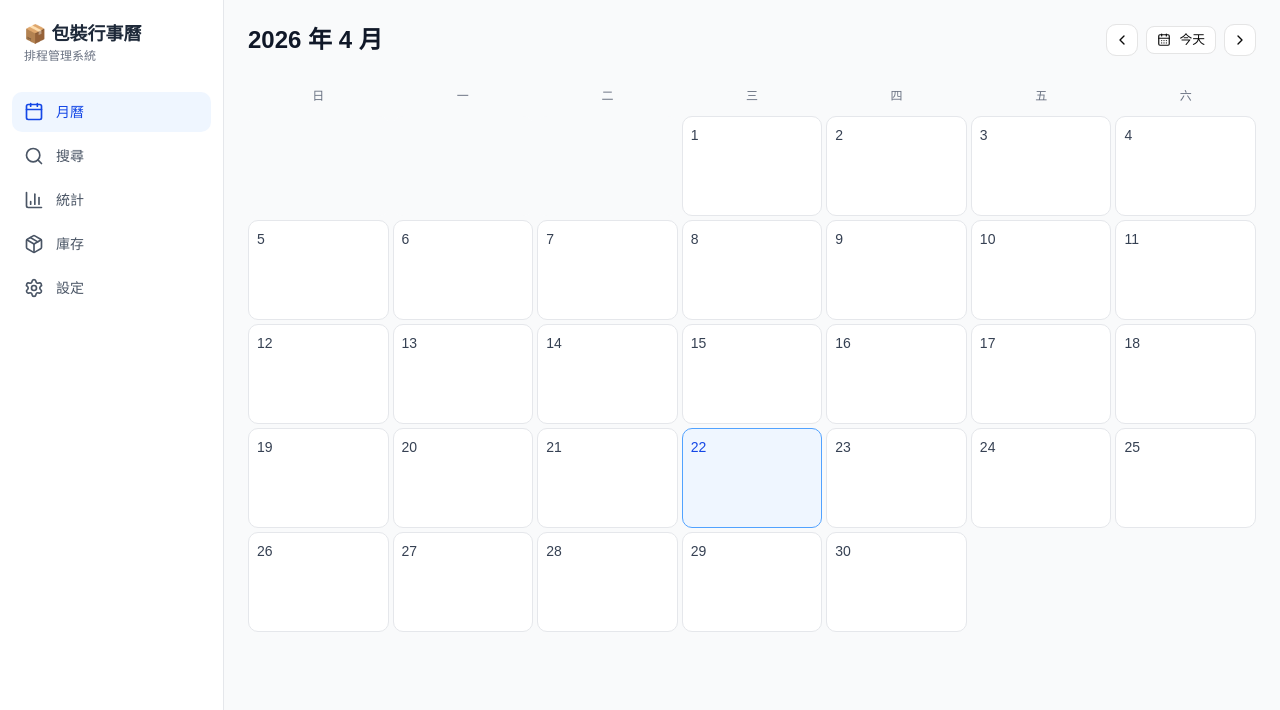
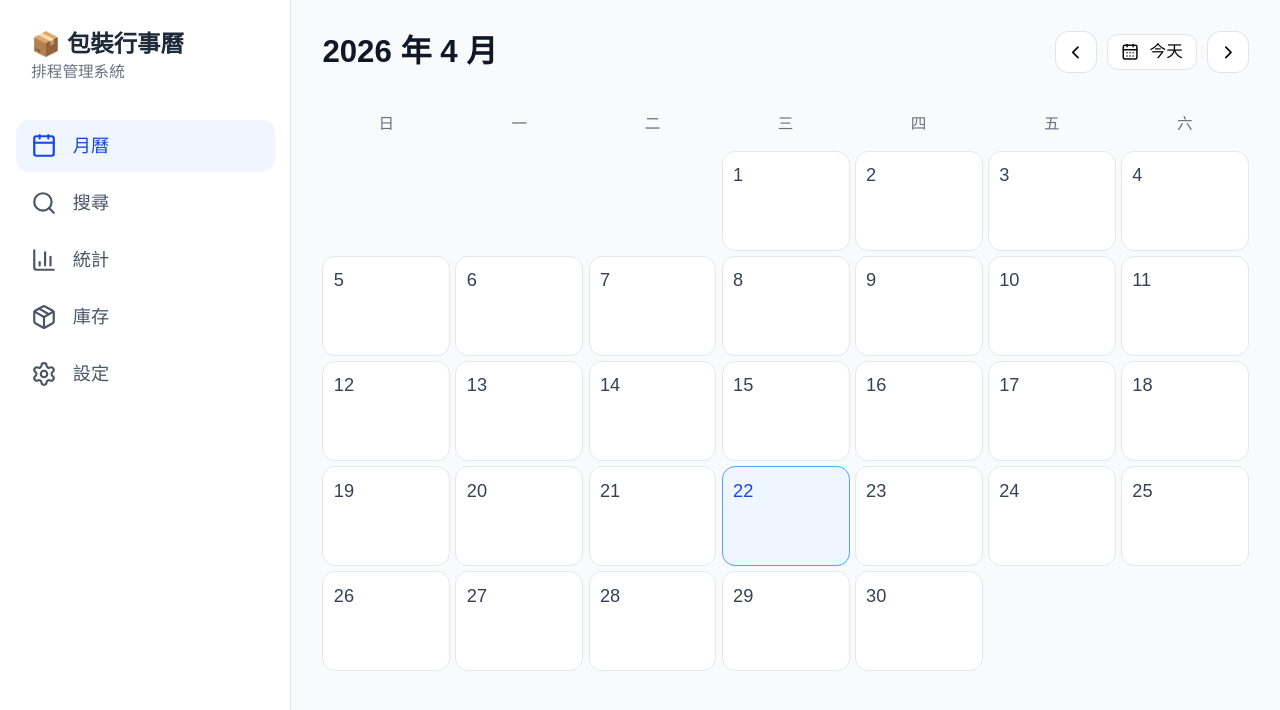
Before and after one commit to sf86261c/packaging-calendar, a Next.js app: page /calendar in a window 1280 px wide. Shown: the top 710 px of the page. Built offline with nearby package versions, Linux system fonts and the light colour scheme; no server answers; the database is empty.

Commit message:
feat: 整體字體與間距放大 1.3 倍
html { font-size: 130% } — Tailwind 4 以 rem 為基底，動 root 即可
讓所有字體、padding、margin、size class 全部按比例放大。

```diff
--- a/src/app/globals.css
+++ b/src/app/globals.css
@@ -1,6 +1,11 @@
 @import "tailwindcss";
 @import "tw-animate-css";
 @import "shadcn/tailwind.css";
+
+/* 整體放大 1.3 倍：Tailwind 用 rem 為基底，動 root font-size 即可 cascade */
+html {
+  font-size: 130%;
+}
 
 @custom-variant dark (&:is(.dark *));
 
```
